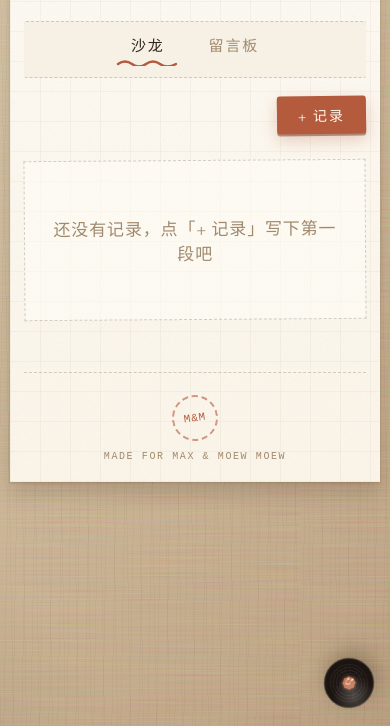
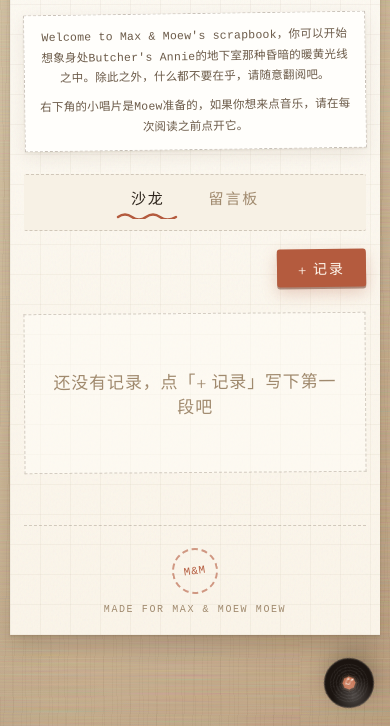
Before and after one commit to hkfff0803/our-love-site, a plain HTML site: page index.html in a window 390 px wide. Shown: the part 118-844 px from the top of the page. Drawn offline with nearby package versions, Linux system fonts and the light colour scheme; no server answers; a web font is replaced by a local one.

Commit message:
Add typewriter intake note under header

```diff
--- a/index.html
+++ b/index.html
@@ -80,6 +80,12 @@
         <span class="title-emoji">&#128049;</span>
       </h1>
       <p class="site-sub">Strawberry fields forever</p>
+
+      <section class="intake-note" aria-label="入站须知">
+        <p>Welcome to Max &amp; Moew's scrapbook，你可以开始想象身处Butcher's Annie的地下室那种昏暗的暖黄光线之中。除此之外，什么都不要在乎，请随意翻阅吧。</p>
+        <p>右下角的小唱片是Moew准备的，如果你想来点音乐，请在每次阅读之前点开它。</p>
+      </section>
+
       <nav class="topbar">
         <div class="topbar-inner">
           <button class="main-tab active" data-view="gallery">沙龙</button>
--- a/style.css
+++ b/style.css
@@ -235,6 +235,29 @@ body {
   font-size: 15px;
   letter-spacing: 0.08em;
   color: var(--ink-soft);
+}
+
+/* 入站须知：倾斜的打字机纸条 */
+.intake-note {
+  max-width: min(560px, 100%);
+  margin: 22px auto 0;
+  padding: 16px 20px;
+  background: #fffefb;
+  border: 1px dashed rgba(107, 90, 72, 0.38);
+  border-radius: 1px;
+  box-shadow:
+    0 1px 2px rgba(58, 38, 18, 0.08),
+    0 6px 18px rgba(58, 38, 18, 0.08);
+  rotate: -1.1deg;
+  font-family: var(--mono);
+  font-size: 12.5px;
+  line-height: 1.85;
+  letter-spacing: 0.02em;
+  color: var(--ink-soft);
+}
+
+.intake-note p + p {
+  margin-top: 8px;
 }
 
 .topbar {
@@ -1361,6 +1384,14 @@ body {
     font-size: 13px;
   }
 
+  .intake-note {
+    margin: 16px 0 0;
+    padding: 12px 14px;
+    font-size: 11.5px;
+    line-height: 1.8;
+    rotate: -0.8deg;
+  }
+
   .topbar-inner {
     gap: 40px;
   }
```
